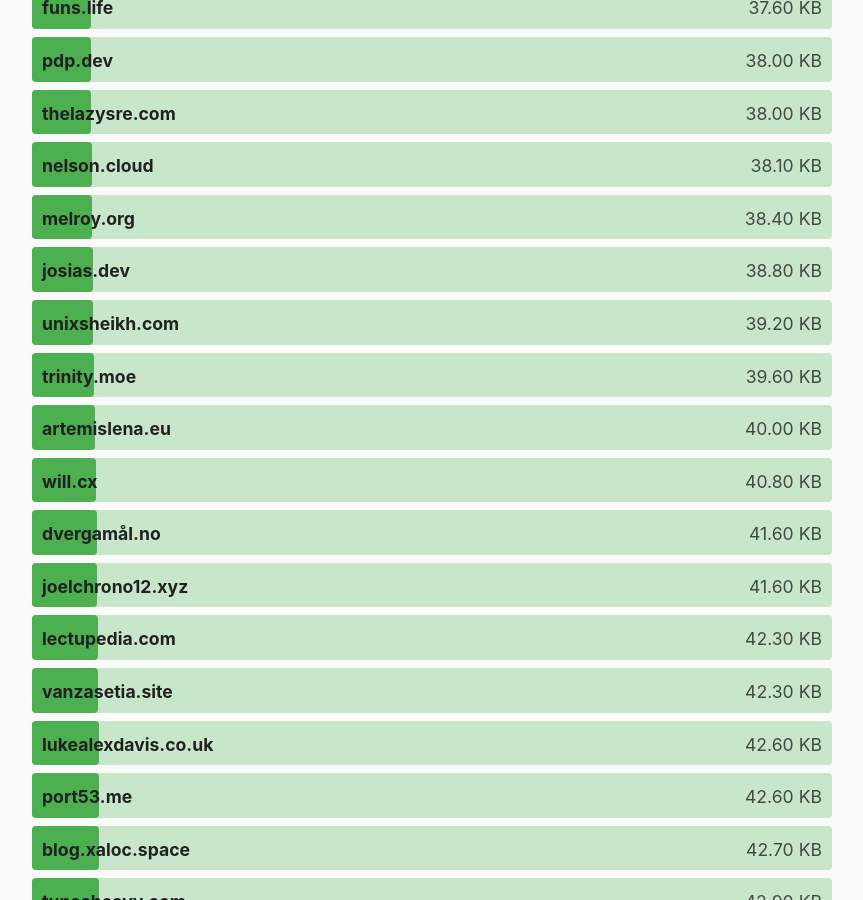
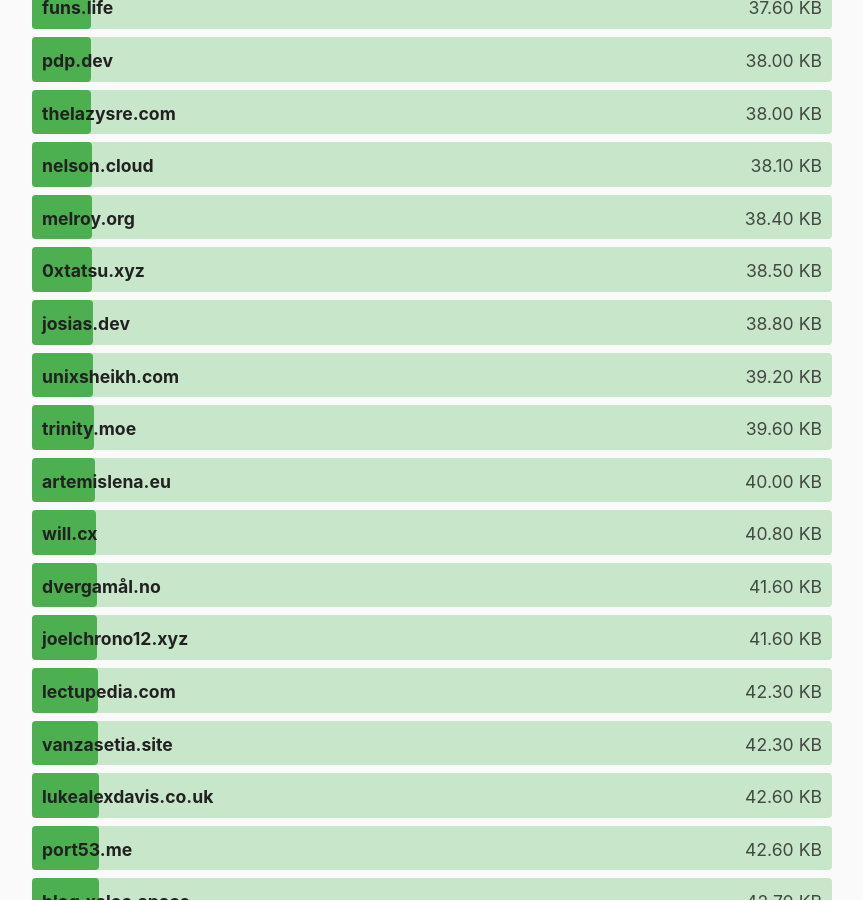
Before and after one commit to kevquirk/512kb.club, a Jekyll site: the page built from index.md, in a window 1280 px wide and 900 px high, scrolled down 12052 px. Shown: the whole window, without its empty margins (208-1071 px from the left). Built offline with Jekyll 4.4.1, drawn with Linux system fonts in a browser that asks for light colours.

Commit message:
feat: add 0xtatsu to sites list

```diff
--- a/_data/sites.yml
+++ b/_data/sites.yml
@@ -12,6 +12,11 @@
   url: https://0xff.nu/
   size: 7.2
   last_checked: 2022-03-20
+
+- domain: 0xtatsu.xyz
+  url: https://0xtatsu.xyz/
+  size: 38.5
+  last_checked: 2022-04-07
 
 - domain: 100daystooffload.com
   url: https://100daystooffload.com/
```
